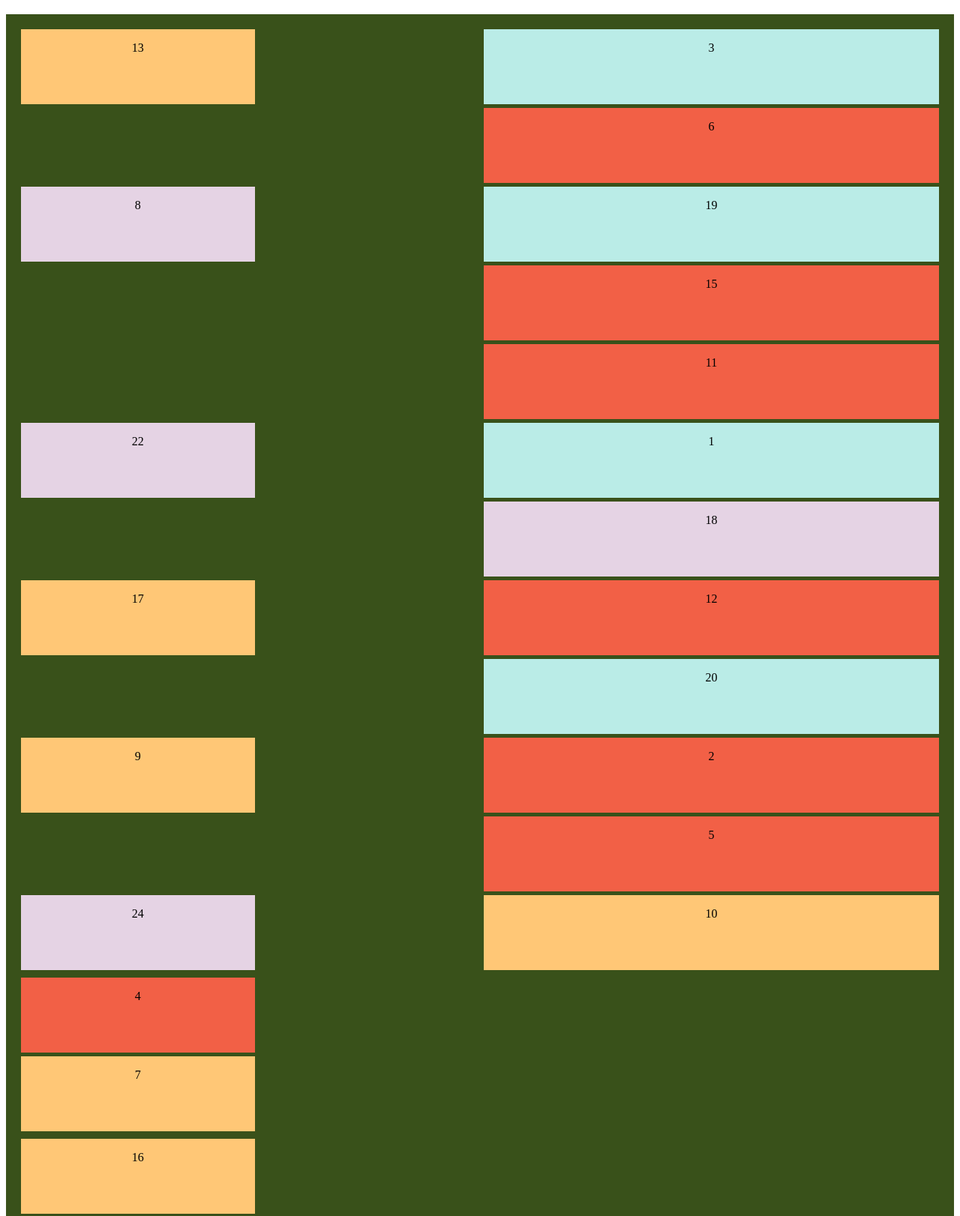
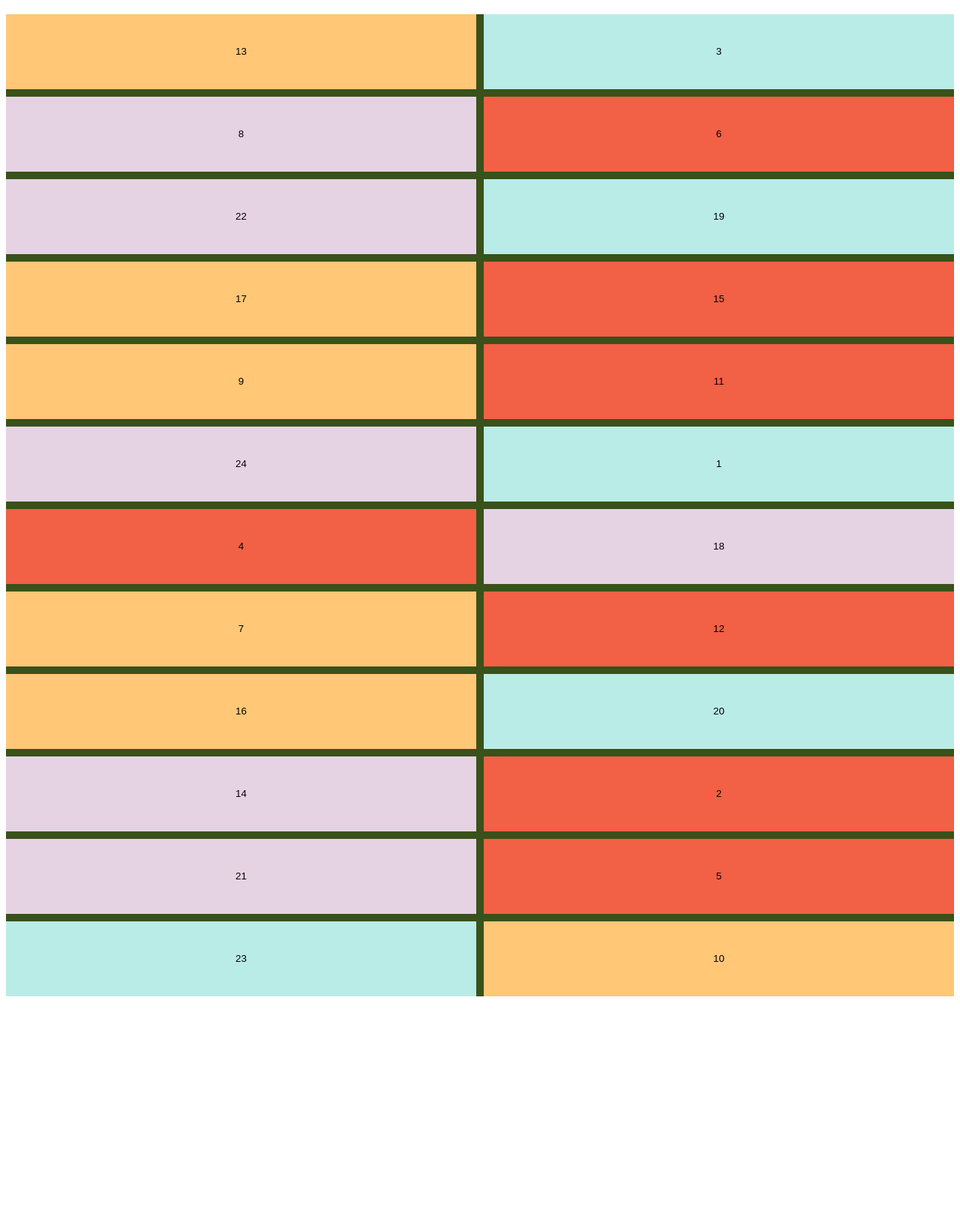
Before and after one commit to Romain-Mass/christmas-calendar, a plain HTML site: page index.html in a window 1280 px wide. Shown: the part 61-1683 px from the top of the page at 75% size. After the commit the page ends 1390 px from the top, so only its background shows below. Drawn offline with Linux system fonts and the light colour scheme.

Commit message:
calandar-gifs

```diff
--- a/index.html
+++ b/index.html
@@ -9,78 +9,79 @@
 	<body>
 		<h1>Christmas Calendar</h1>
 		<section class="calendar">
-			<div class="boite1">
+			<button id="btn1" class="boite1">
 				<p>13</p>
-			</div>
-			<div class="boite2">
+			</button>
+			<button id="btn1" class="boite2">
 				<p>3</p>
-			</div>
-			<div class="boite3">
+			</button>
+			<button class="boite3">
 				<p>8</p>
-			</div>
-			<div class="boite4">
+			</button>
+			<button class="boite4">
 				<p>6</p>
-			</div>
-			<div class="boite5">
+			</button>
+			<button class="boite5">
 				<p>22</p>
-			</div>
-			<div class="boite6">
+			</button>
+			<button class="boite6">
 				<p>19</p>
-			</div>
-			<div class="boite7">
+			</button>
+			<button class="boite7">
 				<p>17</p>
-			</div>
-			<div class="boite8">
+			</button>
+			<button class="boite8">
 				<p>15</p>
-			</div>
-			<div class="boite9">
+			</button>
+			<button class="boite9">
 				<p>9</p>
-			</div>
-			<div class="boite10">
+			</button>
+			<button class="boite10">
 				<p>11</p>
-			</div>
-			<div class="boite11">
+			</button>
+			<button class="boite11">
 				<p>24</p>
-			</div>
-			<div class="boite12">
+			</button>
+			<button class="boite12">
 				<p>1</p>
-			</div>
-			<div class="boite13">
+			</button>
+			<button class="boite13">
 				<p>4</p>
-			</div>
-			<div class="boite14">
+			</button>
+			<button class="boite14">
 				<p>18</p>
-			</div>
-			<div class="boite15">
+			</button>
+			<button class="boite15">
 				<p>7</p>
-			</div>
-			<div class="boite16">
+			</button>
+			<button class="boite16">
 				<p>12</p>
-			</div>
-			<div class="boite17">
+			</button>
+			<button class="boite17">
 				<p>16</p>
-			</div>
-			<div class="boite18">
+			</button>
+			<button class="boite18">
 				<p>20</p>
-			</div>
-			<div class="boite19">
+			</button>
+			<button class="boite19">
 				<p>14</p>
-			</div>
-			<div class="boite20">
+			</button>
+			<button class="boite20">
 				<p>2</p>
-			</div>
-			<div class="boite21">
+			</button>
+			<button class="boite21">
 				<p>21</p>
-			</div>
-			<div class="boite22">
+			</button>
+			<button class="boite22">
 				<p>5</p>
-			</div>
-			<div class="boite23">
+			</button>
+			<button class="boite23">
 				<p>23</p>
-			</div>
-			<div class="boite24">
+			</button>
+			<button class="boite24">
 				<p>10</p>
-			</div>
+			</button>
 		</section>
+        <script src = "index.js"></script>
 	</body>
 </html>
--- a/style.css
+++ b/style.css
@@ -1,166 +1,169 @@
 body {
 	height: 100vh;
+}
+button {
+	border: none;
 }
 .calendar {
 	display: grid;
 	grid-template-areas:
-		"1 1 a a"
-		"3 3 b b"
-		"5 5 c c"
-		"7 7 d d"
-		"9 9 e e"
-		"11 11 f f"
-		"13 13 g g"
-		"15 15 h h"
-		"17 17 i i"
-		"19 19 j j"
-		"21 21 k k"
-		"23 23 l l";
-	gap: 5px;
+		"1b 2b "
+		"3b 4b"
+		"5b 6b"
+		"7b 8b"
+		"9b 10b"
+		"11b 12b"
+		"13b 14b"
+		"15b 16b"
+		"17b 18b"
+		"19b 20b"
+		"21b 22b"
+		"23b 24b";
+
+	gap: 10px;
 	background-color: #39511a;
-	padding: 20px;
 }
 .boite1 {
 	background-color: #ffc776;
 	height: 100px;
 	text-align: center;
-	grid-area: 1;
+	grid-area: 1b;
 }
 .boite2 {
 	background-color: #baece7;
 	height: 100px;
 	text-align: center;
-	grid-area: a;
+	grid-area: 2b;
 }
 .boite3 {
 	background-color: #e5d3e4;
 	height: 100px;
 	text-align: center;
-	grid-area: 3;
+	grid-area: 3b;
 }
 .boite4 {
 	background-color: #f26046;
 	height: 100px;
 	text-align: center;
-	grid-area: b;
+	grid-area: 4b;
 }
 .boite5 {
 	background-color: #e5d3e4;
 	height: 100px;
 	text-align: center;
-	grid-area: 6;
+	grid-area: 5b;
 }
 .boite6 {
 	background-color: #baece7;
 	height: 100px;
 	text-align: center;
-	grid-area: c;
+	grid-area: 6b;
 }
 .boite7 {
 	background-color: #ffc776;
 	height: 100px;
 	text-align: center;
-	grid-area: 8;
+	grid-area: 7b;
 }
 .boite8 {
 	background-color: #f26046;
 	height: 100px;
 	text-align: center;
-	grid-area: d;
+	grid-area: 8b;
 }
 .boite9 {
 	background-color: #ffc776;
 	height: 100px;
 	text-align: center;
-	grid-area: 10;
+	grid-area: 9b;
 }
 .boite10 {
 	background-color: #f26046;
 	height: 100px;
 	text-align: center;
-	grid-area: e;
+	grid-area: 10b;
 }
 .boite11 {
 	background-color: #e5d3e4;
 	height: 100px;
 	text-align: center;
-	grid-area: 12;
+	grid-area: 11b;
 }
 .boite12 {
 	background-color: #baece7;
 	height: 100px;
 	text-align: center;
-	grid-area: f;
+	grid-area: 12b;
 }
 .boite13 {
 	background-color: #f26046;
 	height: 100px;
 	text-align: center;
-	grid-area: 14;
+	grid-area: 13b;
 }
 .boite14 {
 	background-color: #e5d3e4;
 	height: 100px;
 	text-align: center;
-	grid-area: g;
+	grid-area: 14b;
 }
 .boite15 {
 	background-color: #ffc776;
 	height: 100px;
 	text-align: center;
-	grid-area: 15;
+	grid-area: 15b;
 }
 .boite16 {
 	background-color: #f26046;
 	height: 100px;
 	text-align: center;
-	grid-area: h;
+	grid-area: 16b;
 }
 .boite17 {
 	background-color: #ffc776;
 	height: 100px;
 	text-align: center;
-	grid-area: 17;
+	grid-area: 17b;
 }
 .boite18 {
 	background-color: #baece7;
 	height: 100px;
 	text-align: center;
-	grid-area: i;
+	grid-area: 18b;
 }
 .boite19 {
 	background-color: #e5d3e4;
 	height: 100px;
 	text-align: center;
-	grid-area: 19;
+	grid-area: 19b;
 }
 .boite20 {
 	background-color: #f26046;
 	height: 100px;
 	text-align: center;
-	grid-area: j;
+	grid-area: 20b;
 }
 .boite21 {
 	background-color: #e5d3e4;
 	height: 100px;
 	text-align: center;
-	grid-area: 21;
+	grid-area: 21b;
 }
 .boite22 {
 	background-color: #f26046;
 	height: 100px;
 	text-align: center;
-	grid-area: k;
+	grid-area: 22b;
 }
 .boite23 {
 	background-color: #baece7;
 	height: 100px;
 	text-align: center;
-	grid-area: 22;
+	grid-area: 23b;
 }
 .boite24 {
 	background-color: #ffc776;
 	height: 100px;
 	text-align: center;
-	grid-area: l;
+	grid-area: 24b;
 }
```
Also changed, not shown: index.js (added, +41 -0 lines).
